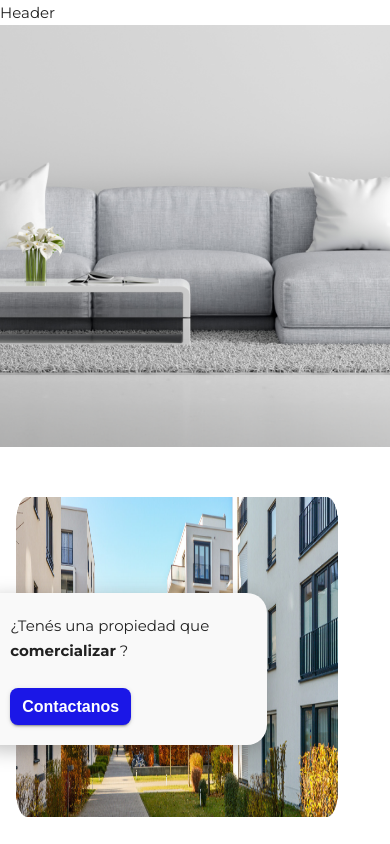
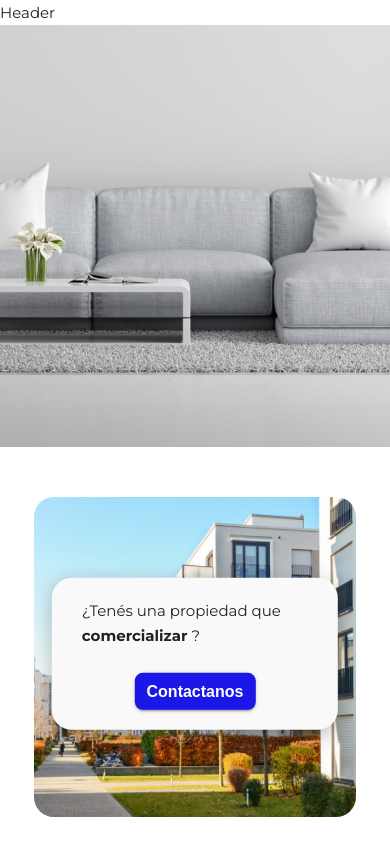
Before and after one commit to No-Country/c12-25-t-node-react, a React (Vite) app in the folder client/: page /#/ in a window 390 px wide. Shown: the top 844 px of the page. Built offline with nearby package versions, Linux system fonts and the light colour scheme.

Commit message:
style/#6-cta-contact-form-media-query

```diff
--- a/client/src/components/molecule/cta-contact-form/CallToActionContactForm.styles.css
+++ b/client/src/components/molecule/cta-contact-form/CallToActionContactForm.styles.css
@@ -4,12 +4,16 @@
   width: 70%;
 }
 
-@media screen and (max-width: 760px) {
+/* @media screen and (max-width: 760px) {
   .image-container {
     width: 90%;
     min-height: 320px;
   }
-}
+  .box-position-left,
+  .box-position-right {
+    width: 80% !important;
+  }
+} */
 
 .box-position-left {
   left: -10%;
@@ -19,11 +23,35 @@
   right: 0;
 }
 
-@media screen and (max-width: 760px) {
+@media screen and (max-width: 960px) {
+  .image-container {
+    width: 90%;
+    min-height: 320px;
+    object-fit: cover;
+    border-radius: 20px;
+    -webkit-border-radius: 20px;
+    -moz-border-radius: 20px;
+    -ms-border-radius: 20px;
+    -o-border-radius: 20px;
+}
   .box-position-left,
   .box-position-right {
     width: 80% !important;
-  }
+    position: relative;
+    display: flex;
+    justify-content: center;
+    align-items: center;
+    top: 50%;
+    left: 50%;
+    transform: translate(-50%,-10%);
+    -webkit-transform: translate(-50%,-10%);
+    -moz-transform: translate(-50%,-10%);
+    -ms-transform: translate(-50%,-10%);
+    -o-transform: translate(-50%,-10%);
+}
+strong{
+  text-align: center;
+}
 }
 
 .image-with-text.left {
--- a/client/src/components/molecule/cta-contact-form/CallToActionContactForm.tsx
+++ b/client/src/components/molecule/cta-contact-form/CallToActionContactForm.tsx
@@ -19,24 +19,24 @@ const CallToActionContactForm: React.FC<ImageWithTextProps> = ({
   textPosition,
 }) => {
   return (
-    <Container maxWidth="lg" className={ `image-with-text ${ textPosition }` }>
-      <Box sx={ { position: 'relative', display: 'inline-block' } }>
-        <img src={ imageUrl } alt="Imagen" className="image-container" />
+    <Container maxWidth="lg" className={`image-with-text ${textPosition}`}>
+      <Box sx={{ position: 'relative', display: 'flex', justifyContent: 'center' }}>
+        <img src={imageUrl} alt="Imagen" className="image-container" />
         <Box
-          sx={ styleBox }
-          className={ (textPosition === 'left') ? 'box-position-left' : 'box-position-right' }
+          sx={styleBox}
+          className={(textPosition === 'left') ? 'box-position-left' : 'box-position-right'}
         >
-          { textPosition === "left" ? (
+          {textPosition === "left" ? (
             <>
               <Typography align="left" variant="body1">¿Tenés una propiedad que <strong>comercializar</strong> ?</Typography>
-              <Link to={ "/contact" }><PrimaryButton text={ "Contactanos" } /></Link>
+              <Link to={"/contact"}><PrimaryButton text={"Contactanos"} /></Link>
             </>
           ) : (
             <>
               <Typography align="left" variant="body1">¿Estás buscando <strong>invertir en un desarrollo inmobiliario</strong>?</Typography>
-              <Link to={ "/contact" }><PrimaryButton text={ "Contactanos" } /> </Link>
+              <Link to={"/contact"}><PrimaryButton text={"Contactanos"} /> </Link>
             </>
-          ) }
+          )}
         </Box>
       </Box>
     </Container >
```
